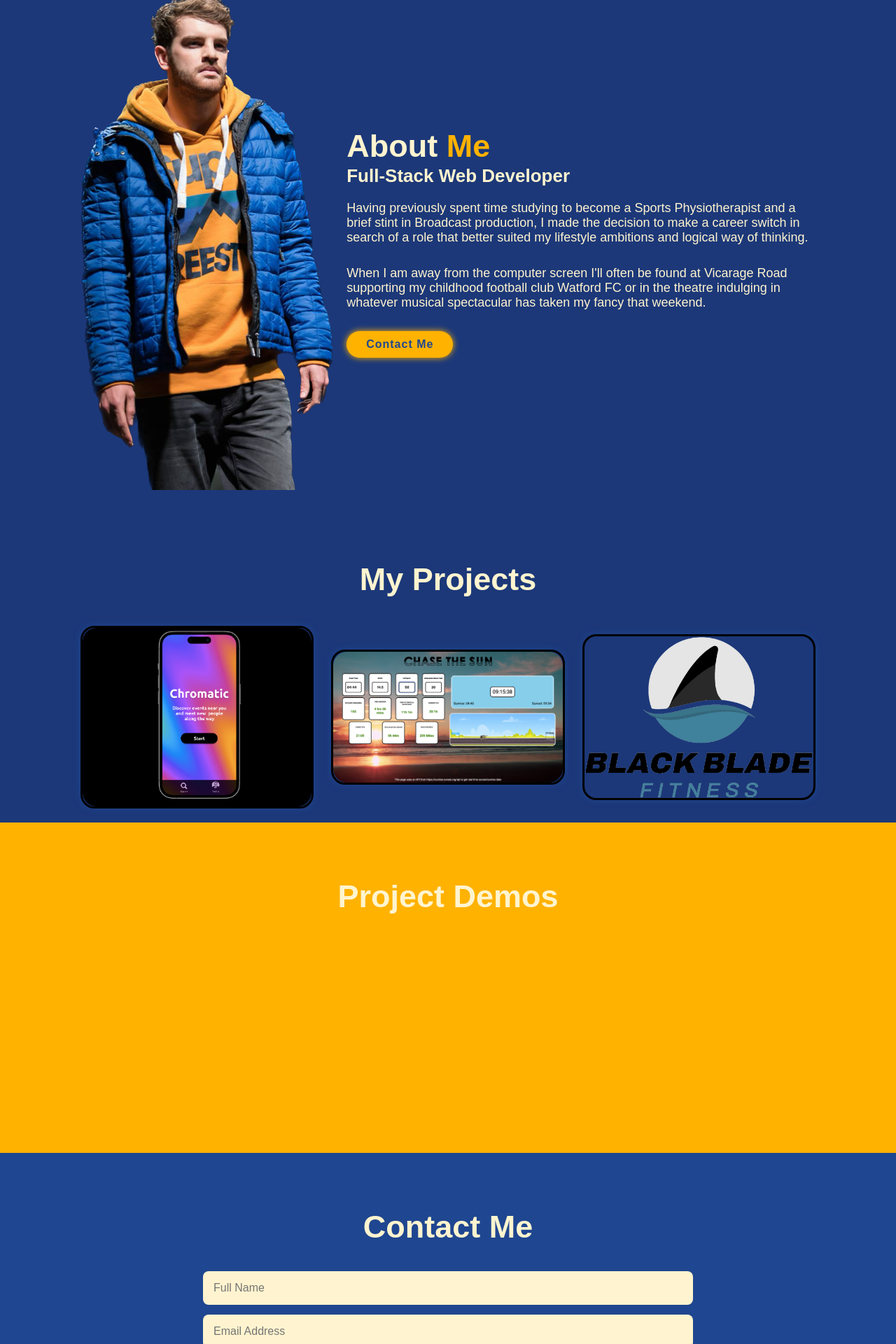
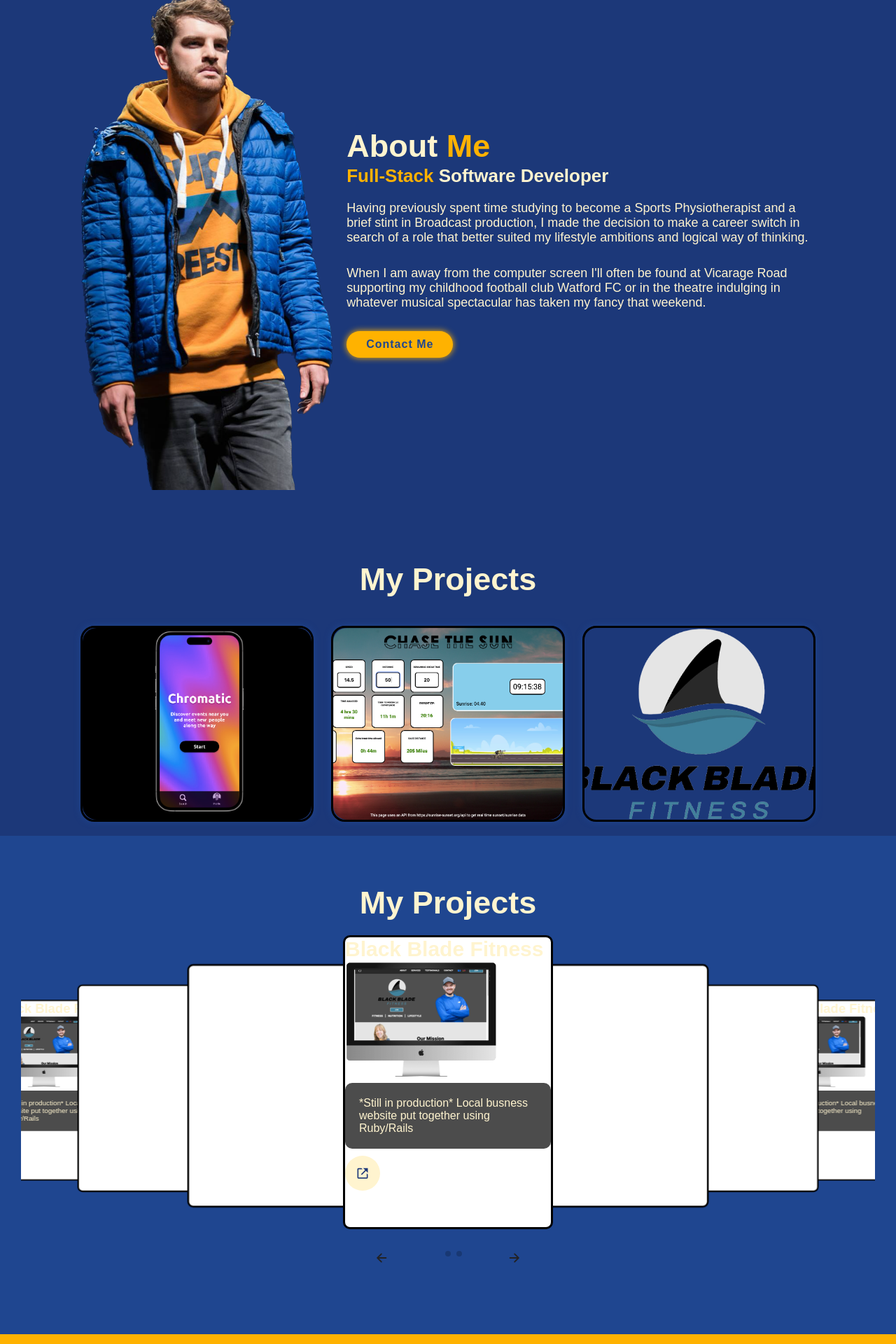
Before and after one commit to AlexDelasalle/alex-delasalle-portfolio, a PHP site: page / in a window 1280 px wide. Shown: the part 680-2600 px from the top of the page at 70% size. Run offline with PHP 8.4, Linux system fonts and the light colour scheme; some web fonts are replaced; grey boxes are pictures that could not be loaded.

Commit message:
end of the day commit

```diff
--- a/css/style.css
+++ b/css/style.css
@@ -262,6 +262,7 @@ span {
   grid-template-columns: repeat(3, 1fr);
   align-items: center;
   gap: 2.5rem;
+  width: 100%;
 }
 
 .portfolio-container .portfolio-box {
@@ -273,18 +274,18 @@ span {
 }
 
 .portfolio-box {
-  max-width: 100%;
-  max-height: 100%;
+  width: 100%;
+  height: 35vh;
   border: black;
   border-style: solid;
 }
 
 .portfolio-box img {
   border-radius: 2rem;
-  max-width: 100%;
+  width: 100%;
   transition: .5s ease;
-  max-height: 100%;
-  object-fit: contain;
+  height: 100%;
+  object-fit: cover;
 }
 
 
@@ -630,3 +631,148 @@ border-radius: 10px;
 .back-btn:hover {
   box-shadow: none;
 }
+
+
+/*SWIPER STYLING */
+
+::-webkit-scrollbar {
+  width: 1.3rem;
+}
+
+::-webkit-scrollbar-thumb {
+  border-radius: 1rem;
+  background: #797979;
+  transition: all 0.5s ease-in-out;
+}
+
+::-webkit-scrollbar-thumb:hover {
+  background: #222224;
+}
+
+::-webkit-scrollbar-track {
+  background: #f9f9f9;
+}
+
+.container {
+  max-width: 124rem;
+  padding: 0 1rem;
+  margin: 0 auto;
+}
+
+#tranding {
+  padding: 4rem 0;
+}
+
+@media (max-width:1440px) {
+  #tranding {
+    padding: 7rem 0;
+  }
+}
+
+#tranding .tranding-slider {
+  height: 52rem;
+  padding: 2rem 0;
+  position: relative;
+}
+
+@media (max-width:500px) {
+  #tranding .tranding-slider {
+    height: 45rem;
+  }
+}
+
+.tranding-slide {
+  width: 30rem;
+  height: 42rem;
+  position: relative;
+  border-style: solid;
+  border-color: black;
+  background-color: white;
+  border-radius: 1rem;
+}
+
+@media (max-width:500px) {
+  .tranding-slide {
+    width: 28rem !important;
+    height: 36rem !important;
+  }
+}
+
+.swiper-slide-shadow-left,
+.swiper-slide-shadow-right {
+  display: none;
+}
+
+.tranding-slider-control {
+  position: relative;
+  bottom: 2rem;
+  display: flex;
+  align-items: center;
+  justify-content: center;
+}
+
+.tranding-slider-control .swiper-button-next {
+  left: 58% !important;
+  transform: translateX(-58%) !important;
+}
+
+@media (max-width:990px) {
+  .tranding-slider-control .swiper-button-next {
+    left: 70% !important;
+    transform: translateX(-70%) !important;
+  }
+}
+
+@media (max-width:450px) {
+  .tranding-slider-control .swiper-button-next {
+    left: 80% !important;
+    transform: translateX(-80%) !important;
+  }
+}
+
+@media (max-width:990px) {
+  .tranding-slider-control .swiper-button-prev {
+    left: 30% !important;
+    transform: translateX(-30%) !important;
+  }
+}
+
+@media (max-width:450px) {
+  .tranding-slider-control .swiper-button-prev {
+    left: 20% !important;
+    transform: translateX(-20%) !important;
+  }
+}
+
+.tranding-slider-control .slider-arrow {
+  background: var(--white);
+  width: 3.5rem;
+  height: 3.5rem;
+  border-radius: 50%;
+  left: 42%;
+  transform: translateX(-42%);
+  filter: drop-shadow(0px 8px 24px rgba(18, 28, 53, 0.1));
+}
+
+.tranding-slider-control .slider-arrow ion-icon {
+  font-size: 2rem;
+  color: #222224;
+}
+
+.tranding-slider-control .slider-arrow::after {
+  content: '';
+}
+
+.tranding-slider-control .swiper-pagination {
+  position: relative;
+  width: 15rem;
+  bottom: 1rem;
+}
+
+.tranding-slider-control .swiper-pagination .swiper-pagination-bullet {
+  filter: drop-shadow(0px 8px 24px rgba(18, 28, 53, 0.1));
+}
+
+.tranding-slider-control .swiper-pagination .swiper-pagination-bullet-active {
+  background: var(--primary);
+}
--- a/index.html
+++ b/index.html
@@ -10,7 +10,9 @@
     <link href='https://unpkg.com/boxicons@2.1.4/css/boxicons.min.css' rel="stylesheet">
     <link rel="stylesheet" href="https://cdn.jsdelivr.net/gh/devicons/devicon@v2.15.1/devicon.min.css">
     <link rel="stylesheet" href="https://fonts.googleapis.com/css2?family=Material+Symbols+Outlined:opsz,wght,FILL,GRAD@48,400,0,0" />
+    <link rel="stylesheet" href="https://unpkg.com/swiper@8/swiper-bundle.min.css">
     <link rel="stylesheet" href="css/style.css">
+
   </head>
 
   <body>
@@ -37,7 +39,7 @@
     <section class="home" id="home">
       <div class="home-content">
         <h1>Alex Delasalle</h1>
-        <h3><span>Full-Stack</span> Web Developer</h3>
+        <h3><span>Full-Stack</span> Software Developer</h3>
         <p>Recently graduated from Le Wagon's 9-week full-time coding bootcamp having learnt a number of programming languages and frameworks. Based in Buckinghamshire</p>
         <div class="languages">
           <i class='bx bxl-html5' ></i>
@@ -82,7 +84,7 @@
 
       <div class="about-content">
         <h2 class="heading">About <span>Me</span></h2>
-        <h3>Full-Stack Web Developer</h3>
+        <h3><span>Full-Stack</span> Software Developer</h3>
         <p>Having previously spent time studying to become a Sports Physiotherapist and a brief stint in Broadcast production, I made the decision to make a career switch in search of a role that better suited my lifestyle ambitions and logical way of thinking.</p>
         <p>When I am away from the computer screen I'll often be found at Vicarage Road supporting my childhood football club Watford FC or in the theatre indulging in whatever musical spectacular has taken my fancy that weekend.</p>
         <a href="#contact" class="btn">Contact Me</a>
@@ -167,23 +169,6 @@
           </div>
         </div>
 
-        <!-- <div class="portfolio-box">
-          <img src="images/invaders-thumbnail.png" alt="">
-          <div class="portfolio-layer">
-            <h4>Space Invaders</h4>
-            <p>My own version of the popular Space Invaders game. Utilising JavaScript for the interactivity.</p>
-            <a href="https://ad-space-invaders.herokuapp.com"><i class='bx bx-link-external'></i></a>
-          </div>
-        </div>
-
-        <div class="portfolio-box">
-          <img src="images/wordl-thumbnail.png" alt="">
-          <div class="portfolio-layer">
-            <h4>Wordle</h4>
-            <p>A clone of the popular word guessing game! Created by one man for his wife and sold to the New York times in 2022 for a 7 figure fee!</p>
-            <a href="https://ad-wordle.herokuapp.com"><i class='bx bx-link-external'></i></a>
-          </div>
-        </div> -->
 
         <div class="portfolio-box">
           <img src="images/cts-thumbnail.png" alt="">
@@ -203,6 +188,24 @@
           </div>
         </div>
 
+        <!-- <div class="portfolio-box">
+          <img src="images/invaders-thumbnail.png" alt="">
+          <div class="portfolio-layer">
+            <h4>Space Invaders</h4>
+            <p>My own version of the popular Space Invaders game. Utilising JavaScript for the interactivity.</p>
+            <a href="https://ad-space-invaders.herokuapp.com"><i class='bx bx-link-external'></i></a>
+          </div>
+        </div>
+
+        <div class="portfolio-box">
+          <img src="images/wordl-thumbnail.png" alt="">
+          <div class="portfolio-layer">
+            <h4>Wordle</h4>
+            <p>A clone of the popular word guessing game! Created by one man for his wife and sold to the New York times in 2022 for a 7 figure fee!</p>
+            <a href="https://ad-wordle.herokuapp.com"><i class='bx bx-link-external'></i></a>
+          </div>
+        </div> -->
+
         <!-- COPY THIS FOR FUTURE PROJECTS-->
 
         <!-- <div class="portfolio-box">
@@ -214,6 +217,50 @@
           </div>
         </div> -->
 
+      </div>
+    </section>
+
+    <!-- Carousel Testing-->
+    <section id="tranding">
+      <div class="container">
+        <h2 class="heading">My Projects</h2>
+      </div>
+      <div class="container">
+        <div class="swiper tranding-slider">
+          <div class="swiper-wrapper">
+            <!-- Slide-start -->
+            <div class="swiper-slide tranding-slide">
+              <div class="portfolio-layer">
+                <h4>Black Blade Fitness</h4>
+                <img src="images/Mac-BB.png" alt="">
+                <p> *Still in production* Local busness website put together using Ruby/Rails</p>
+                <a href="https://black-blade-fitness-273b2963f3a4.herokuapp.com" target="_blank"><i class='bx bx-link-external'></i></a>
+              </div>
+            </div>
+            <!-- Slide-end -->
+            <!-- Slide-start -->
+            <div class="swiper-slide tranding-slide">
+
+            </div>
+            <!-- Slide-end -->
+            <!-- Slide-start -->
+            <div class="swiper-slide tranding-slide">
+
+            </div>
+            <!-- Slide-end -->
+          </div>
+
+          <div class="tranding-slider-control">
+            <div class="swiper-button-prev slider-arrow">
+              <ion-icon name="arrow-back-outline"></ion-icon>
+            </div>
+            <div class="swiper-button-next slider-arrow">
+              <ion-icon name="arrow-forward-outline"></ion-icon>
+            </div>
+            <div class="swiper-pagination"></div>
+          </div>
+
+        </div>
       </div>
     </section>
 
@@ -266,11 +313,19 @@
     </footer>
 
     <!--Scroll Reveal-->
+
+    <script type="module" src="https://unpkg.com/ionicons@5.5.2/dist/ionicons/ionicons.esm.js"></script>
+
+    <script nomodule src="https://unpkg.com/ionicons@5.5.2/dist/ionicons/ionicons.js"></script>
+
+    <script src="https://unpkg.com/swiper@8/swiper-bundle.min.js"></script>
+
     <script src="https://unpkg.com/scrollreveal"></script>
 
-    <!--JavaScript-->
     <script src="javascript/script.js"></script>
+
   </body>
 
 
+
 </html>
--- a/javascript/script.js
+++ b/javascript/script.js
@@ -71,3 +71,27 @@ cards.forEach(card => {
     }
   });
 });
+
+
+// Swiper
+var TrandingSlider = new Swiper('.tranding-slider', {
+  effect: 'coverflow',
+  grabCursor: true,
+  centeredSlides: true,
+  loop: true,
+  slidesPerView: 'auto',
+  coverflowEffect: {
+    rotate: 0,
+    stretch: 0,
+    depth: 100,
+    modifier: 2.5,
+  },
+  pagination: {
+    el: '.swiper-pagination',
+    clickable: true,
+  },
+  navigation: {
+    nextEl: '.swiper-button-next',
+    prevEl: '.swiper-button-prev',
+  }
+});
```
Also changed, not shown: images/Mac-BB.png (added).
